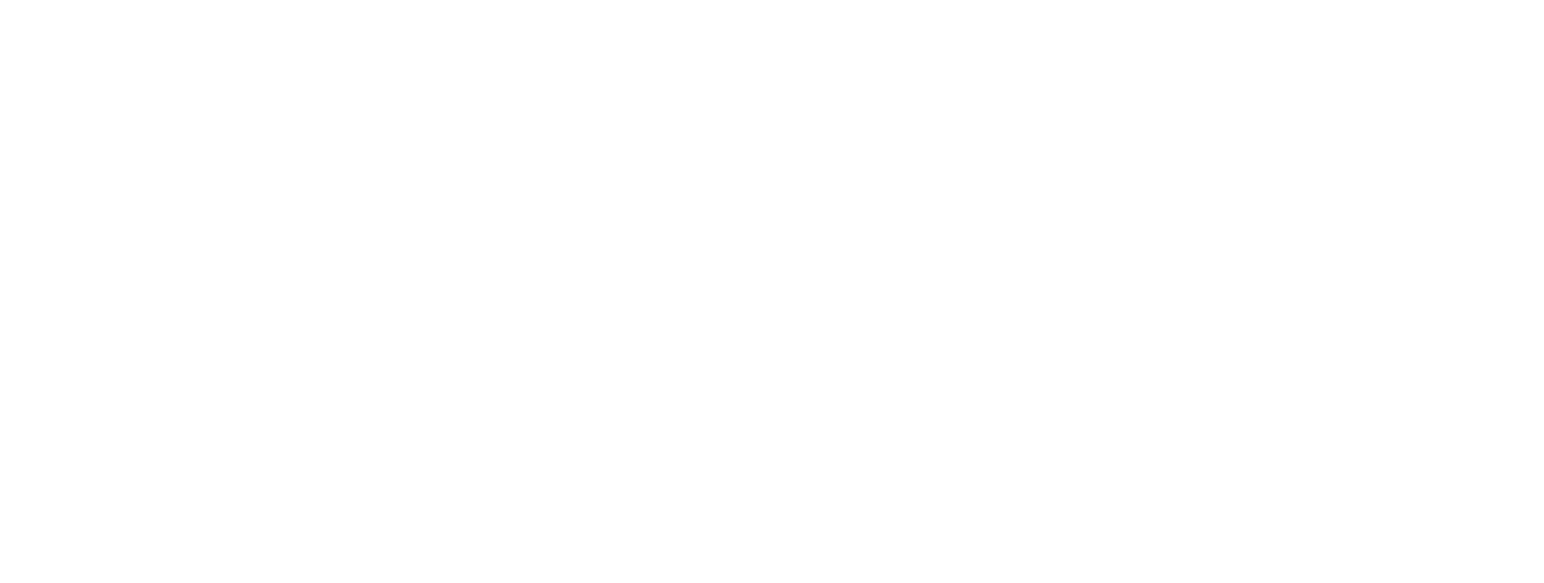
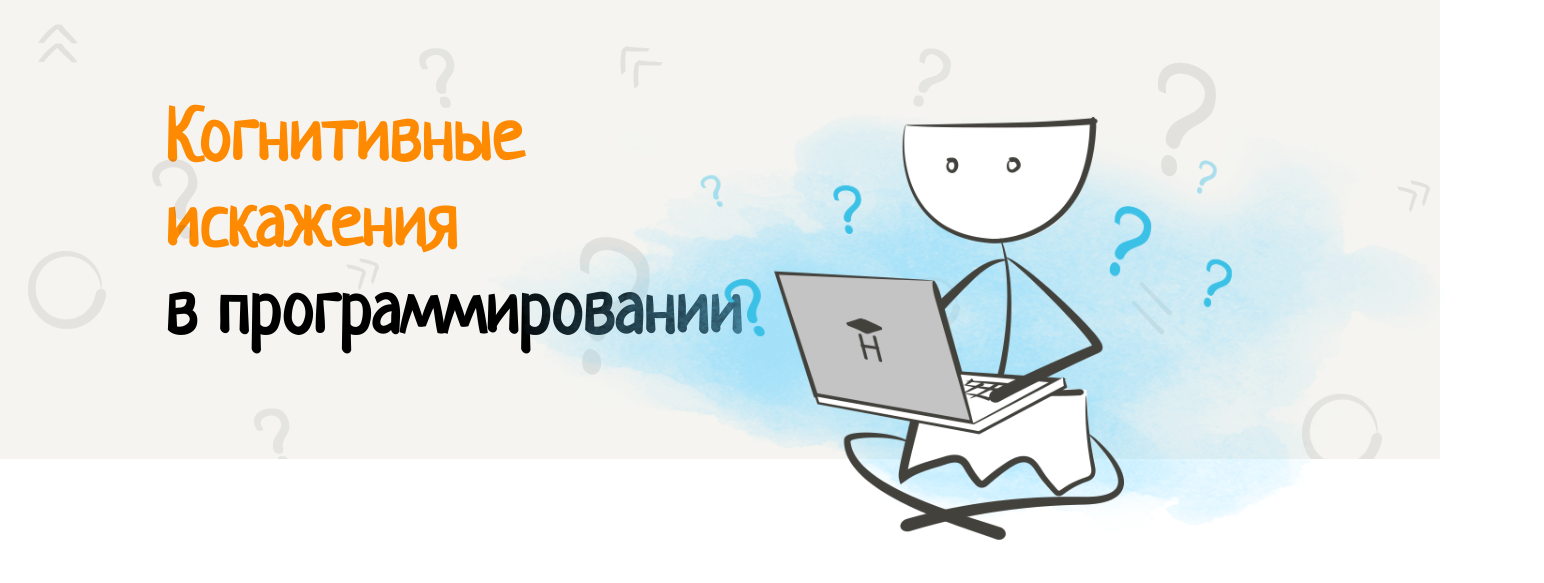
Before and after one commit to DenisPonomarev/layout-designer-project-58, a website: page src/index.html in a window 1280 px wide. Shown: the whole page, 1544 px wide, since content can reach past the window. Drawn offline with Linux system fonts and the light colour scheme.

Commit message:
Добавил заголовок первого уровня и картинку в секцию заголовка страницы.

```diff
--- a/src/index.html
+++ b/src/index.html
@@ -11,7 +11,12 @@
 </head>
 
 <body class="page page-default">
-    <header></header>
+    <header class="section section-light section-bg">
+        <img class="coding-man-img" src="images/main.png" alt="программирующий человека">
+        <h1>
+            <span class="orange-text">Когнитивные<br>искажения</span><br>в программировании
+        </h1>
+    </header>
     <section></section>
     <nav></nav>
     <main>
--- a/src/styles/style.css
+++ b/src/styles/style.css
@@ -64,3 +64,46 @@ h3 {
 .page-default {
   font-family: "Open Sans", sans-serif;
 }
+
+.section {
+  position: relative;
+
+  padding: 100px 165px;
+}
+
+.section-light {
+  background-color: var(--light-coloured-color);
+}
+
+.section-bg::before {
+  position: absolute;
+
+  top: 0;
+  left: 0;
+
+  width: 100%;
+  height: 100%;
+
+  background-image: url("../images/background.png");
+  background-repeat: no-repeat;
+  background-size: cover;
+
+  opacity: 0.1;
+
+  content: "";
+}
+
+.orange-text {
+  color: var(--orange-color);
+}
+
+.coding-man-img {
+  position: absolute;
+
+  top: 55px;
+  left: 461px;
+
+  z-index: 0;
+
+  height: 525px;
+}
```
